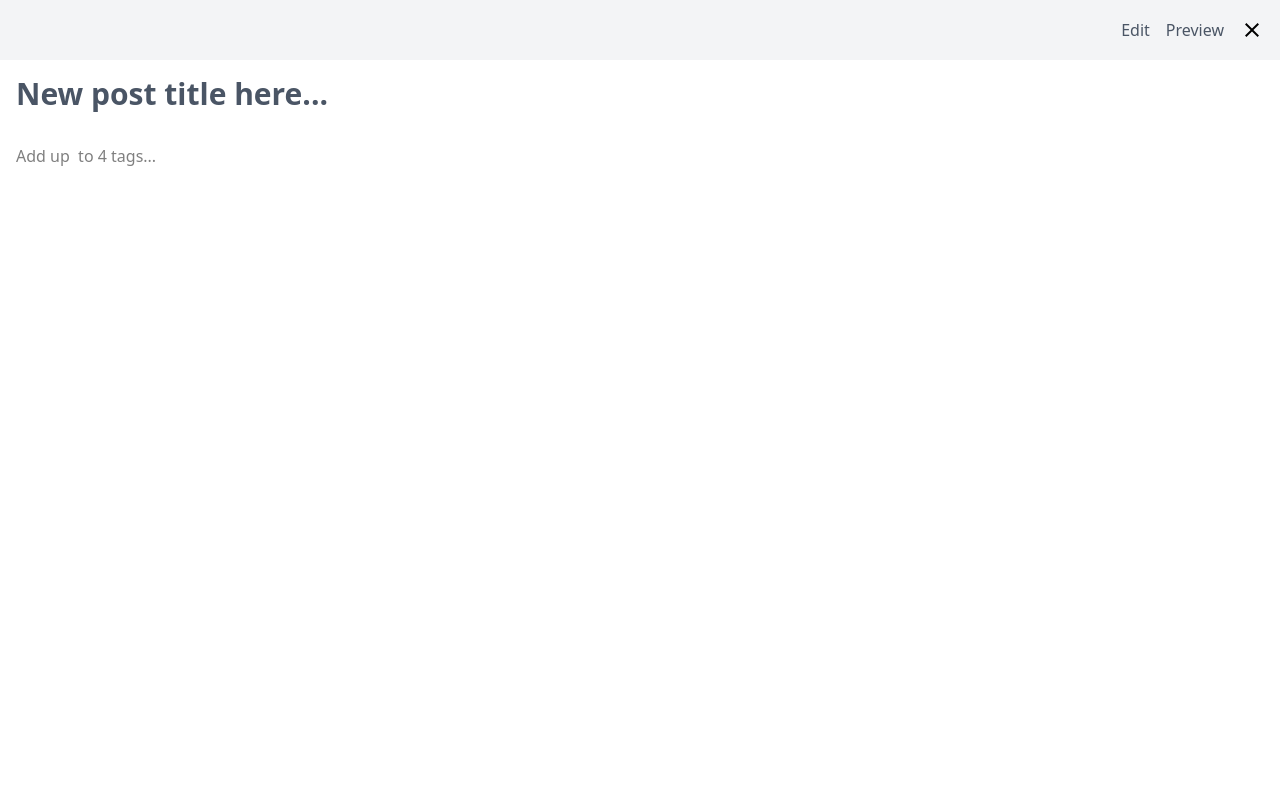
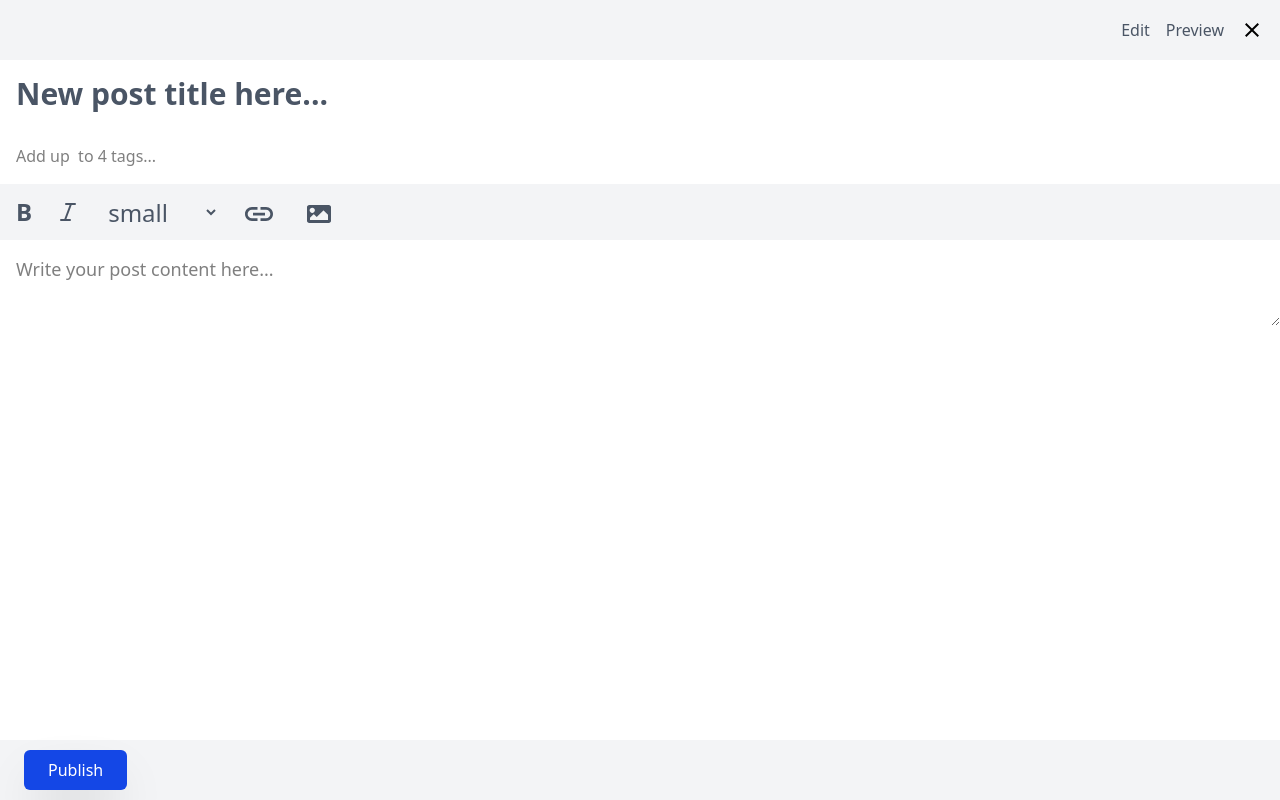
Before and after one commit to Arnedo1/Blog_platform, a React (Vite) app: page /Blog_platform/newblog in a window 1280 px wide. Built offline with nearby package versions, Linux system fonts and the light colour scheme.

Commit message:
finished the desing of the create new blog form

```diff
--- a/src/components/NewBlogForm.tsx
+++ b/src/components/NewBlogForm.tsx
@@ -2,16 +2,22 @@ import { useState } from 'react';
 import { IoMdClose } from 'react-icons/io';
 import { useNavigate } from 'react-router';
 import TagArrayModal from './TagArrayModal';
+import { IoMdLink } from 'react-icons/io';
+import { FaImage } from 'react-icons/fa';
+import { LuItalic } from "react-icons/lu";
+
+
+
 
 const NewBlogForm = () => {
     const [blogTitle, setBlogTitle] = useState<string>('');
-    const [blogTags, setBlogTags] = useState('')
-    const [tagModal, setTagModal] = useState(false)
+    const [blogTags, setBlogTags] = useState('');
+    const [tagModal, setTagModal] = useState(false);
     const navigate = useNavigate();
     return (
         <div
-        onClick={()=>setTagModal(false)}
-        className=''>
+            onClick={() => setTagModal(false)}
+            className=''>
             <div className='flex bg-gray-100 justify-end gap-4 items-center h-15'>
                 <div className='text-gray-600'>Edit</div>
                 <div className='text-gray-600'>Preview</div>
@@ -31,23 +37,51 @@ const NewBlogForm = () => {
                     type='text'
                 />
             </div>
-            <div
+            <div className='px-4'>
+                <div>
+                    <input
+                        className=' py-4 focus:outline-none'
+                        onClick={(e) => {
+                            e.stopPropagation();
+                            setTagModal(true);
+                        }}
+                        onChange={(e) => setBlogTags(e.target.value)}
+                        value={blogTags}
+                        placeholder='Add up  to 4 tags...'
+                        type='text'
+                    />
+                </div>
+                <div>{tagModal && <TagArrayModal />}</div>
+            </div>
+            <div className='flex  gap-6 text-2xl text-gray-600 px-4 bg-gray-100 h-14 items-center'>
+                <div className='font-bold'>B</div>
+                <div className='italic'><LuItalic className='size-6'/>
 
-            className='px-4'>
-                <div><input
-                className=' py-4 focus:outline-none'
-                onClick={(e)=>{
-                    e.stopPropagation()
-                    setTagModal(true)}}
-                onChange={(e)=>setBlogTags(e.target.value)}
-                value={blogTags}
-                placeholder='Add up  to 4 tags...'
-                type="text" /></div>
-                <div>{tagModal && <TagArrayModal/>}</div>
+                </div>
+                <select className='focus:outline-none'>
+                    <option value='small'>small</option>
+                    <option value='medium'>medium</option>
+                    <option value='large'>large</option>
+                </select>
+                <div>
+                    <IoMdLink className='size-8 mt-1' />
+                </div>
+                <div>
+                    <FaImage className='mt-1 ml-2' />
+                </div>
             </div>
-            <div></div>
-            <div></div>
-            <div></div>
+            <div>
+            <div>
+                <textarea
+                    className='w-full p-4 text-[18px]'
+                    placeholder='Write your post content here...'></textarea>
+            </div>
+            <div className='flex fixed bottom-0 w-full  bg-gray-100  pl-6 items-center h-15'>
+                <button className='text-white bg-blue-700 shadow-2xl shadow-black-20 rounded-md px-6 py-2'>Publish</button>
+
+            </div>
+            </div>
+
         </div>
     );
 };
```
Also changed, not shown: src/components/TagArrayModal.tsx (+15 -8 lines), src/pages/Register.tsx (+6 -6 lines), 1 other file (tests, documents, lock files or other folders).
